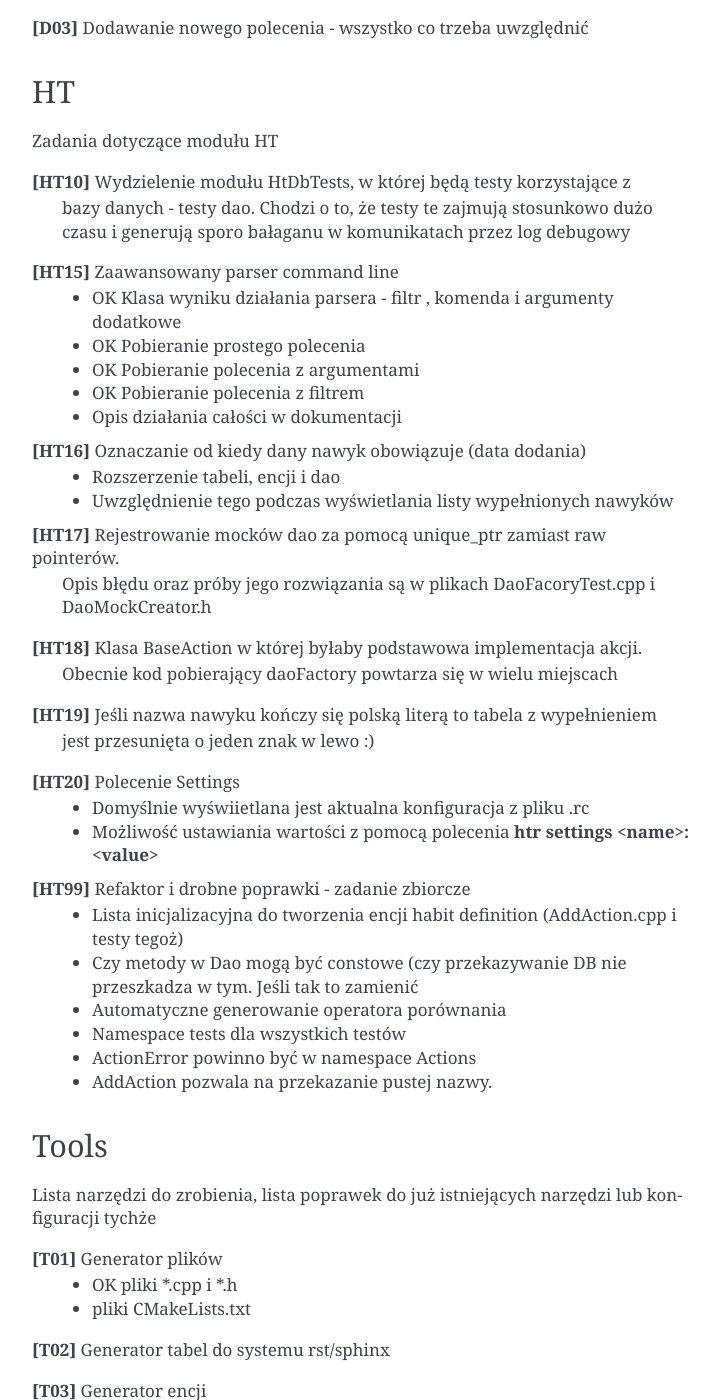
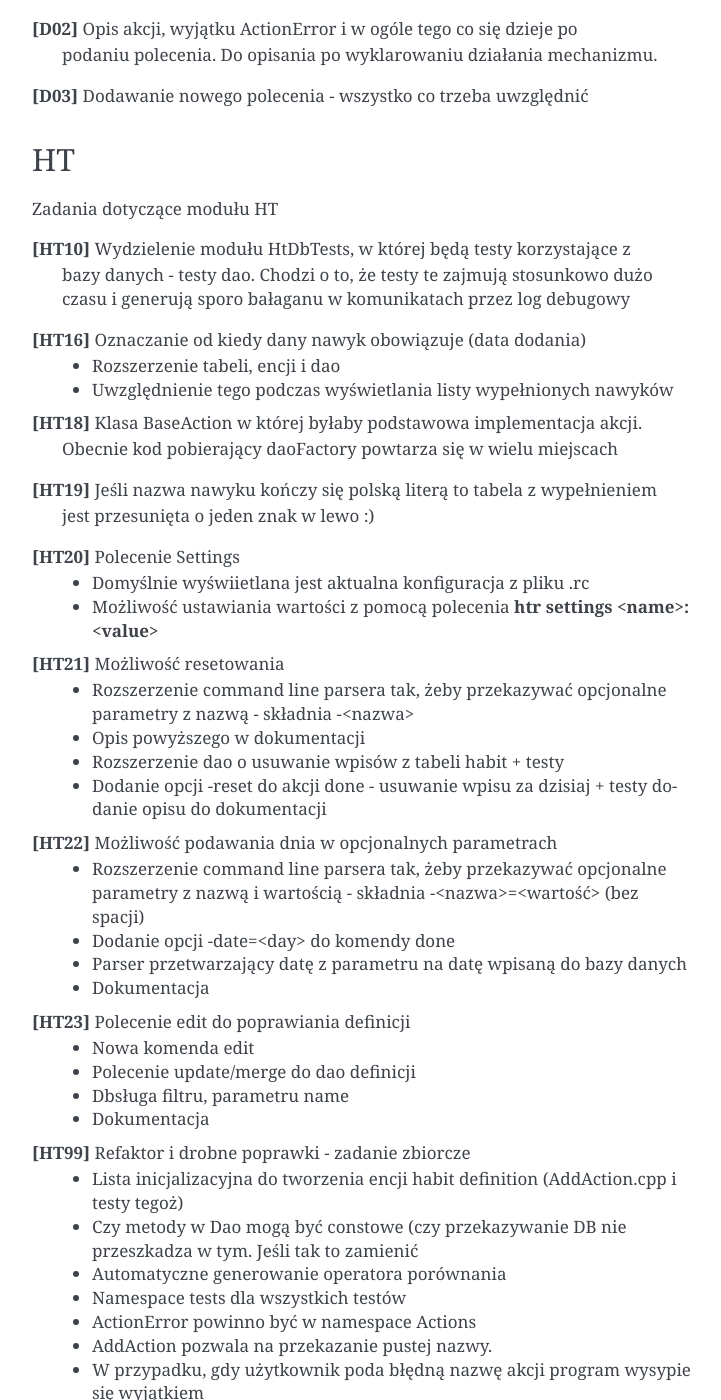
Before and after one commit to minescias/HabitTacker, a Sphinx documentation site: the page built from Documentation/source/Tasks.rst, in a window 1280 px wide and 1400 px high, scrolled down 1519 px. Shown: the whole window, without its empty margins (388-1109 px from the left). Built offline with Sphinx 7.4.7, drawn with Linux system fonts in a browser that asks for light colours; some of the changed text lies outside the part shown.

Commit message:
Docs: Described command line parser + new tasks

```diff
--- a/Documentation/source/Mechanics.rst
+++ b/Documentation/source/Mechanics.rst
@@ -5,4 +5,5 @@
 
 .. toctree::
 
+   Mechanics/CommandLineParser.rst
    Mechanics/Dao.rst
--- a/Documentation/source/Tasks.rst
+++ b/Documentation/source/Tasks.rst
@@ -69,20 +70,9 @@
     bazy danych - testy dao. Chodzi o to, że testy te zajmują stosunkowo dużo
     czasu i generują sporo bałaganu w komunikatach przez log debugowy
 
-**[HT15]** Zaawansowany parser command line
- *  OK Klasa wyniku działania parsera - filtr , komenda i argumenty dodatkowe
- *  OK Pobieranie prostego polecenia
- *  OK Pobieranie polecenia z argumentami
- *  OK Pobieranie polecenia z filtrem
- *  Opis działania całości w dokumentacji
-
 **[HT16]** Oznaczanie od kiedy dany nawyk obowiązuje (data dodania)
  *  Rozszerzenie tabeli, encji i dao
  *  Uwzględnienie tego podczas wyświetlania listy wypełnionych nawyków
-
-**[HT17]** Rejestrowanie mocków dao za pomocą unique_ptr zamiast raw pointerów.
-    Opis błędu oraz próby jego rozwiązania są w plikach DaoFacoryTest.cpp
-    i DaoMockCreator.h
 
 **[HT18]** Klasa BaseAction w której byłaby podstawowa implementacja akcji.
     Obecnie kod pobierający daoFactory powtarza się w wielu miejscach
@@ -95,6 +85,27 @@
  *  Możliwość ustawiania wartości z pomocą polecenia
     **htr settings <name>:<value>**
 
+**[HT21]** Możliwość resetowania
+ *  Rozszerzenie command line parsera tak, żeby przekazywać opcjonalne
+    parametry z nazwą - składnia -<nazwa>
+ *  Opis powyższego w dokumentacji
+ *  Rozszerzenie dao o usuwanie wpisów z tabeli habit + testy
+ *  Dodanie opcji -reset do akcji done - usuwanie wpisu za dzisiaj + testy
+    dodanie opisu do dokumentacji
+
+**[HT22]** Możliwość podawania dnia w opcjonalnych parametrach
+ *  Rozszerzenie command line parsera tak, żeby przekazywać opcjonalne
+    parametry z nazwą i wartością - składnia -<nazwa>=<wartość> (bez spacji)
+ *  Dodanie opcji -date=<day> do komendy done
+ *  Parser przetwarzający datę z parametru na datę wpisaną do bazy danych
+ *  Dokumentacja
+
+**[HT23]** Polecenie edit do poprawiania definicji
+ *  Nowa komenda edit
+ *  Polecenie update/merge do dao definicji
+ *  Dbsługa filtru, parametru name
+ *  Dokumentacja
+
 **[HT99]** Refaktor i drobne poprawki - zadanie zbiorcze
  *  Lista inicjalizacyjna do tworzenia encji habit definition (AddAction.cpp i
     testy tegoż)
@@ -104,6 +115,8 @@
  *  Namespace tests dla wszystkich testów
  *  ActionError powinno być w namespace Actions
  *  AddAction pozwala na przekazanie pustej nazwy.
+ *  W przypadku, gdy użytkownik poda błędną nazwę akcji program wysypie się
+    wyjątkiem
 
 Tools
 *******************************************************************************
```
Also changed, not shown: other parts of Documentation/source/Tasks.rst (+1 -0 lines), Documentation/source/Mechanics/CommandLineParser.rst (added, +27 -0 lines), Documentation/source/tasks/Cancelled.rst (added, +10 -0 lines), Documentation/source/tasks/Done.rst (+7 -0 lines).
